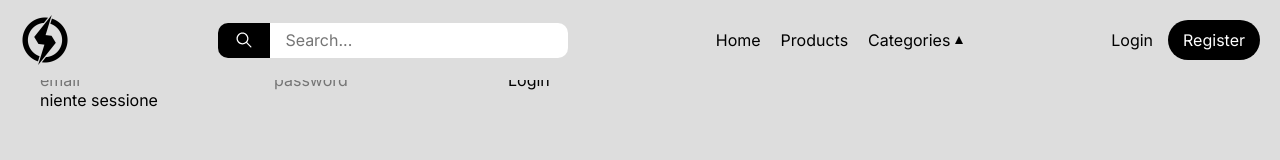
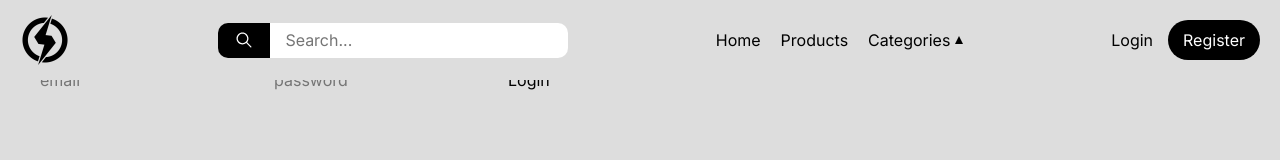
Before and after one commit to ChriSchillaci/electronic-ecommerce, a Next.js app: page /login in a window 1280 px wide. Shown: the top 160 px of the page. Built offline with nearby package versions, Linux system fonts and the light colour scheme; no server answers.

Commit message:
fix: error

```diff
--- a/src/app/login/page.tsx
+++ b/src/app/login/page.tsx
@@ -1,16 +1,16 @@
 import LoginForm from "@/components/LoginForm";
-import { auth } from "@/app/auth";
-import { signOut } from "@/app/auth";
-import { redirect } from "next/navigation";
+// import { auth } from "@/app/auth";
+// import { signOut } from "@/app/auth";
+// import { redirect } from "next/navigation";
 
 export default async function loginPage() {
-  const session = await auth();
+  // const session = await auth();
   // if (!session) redirect("/");
 
   return (
     <div>
       <LoginForm />
-      {session?.user ? (
+      {/* {session?.user ? (
         <>
           <div>{session.user.email}</div>
           <form
@@ -24,7 +24,7 @@ export default async function loginPage() {
         </>
       ) : (
         <div>niente sessione</div>
-      )}
+      )} */}
     </div>
   );
 }
```
